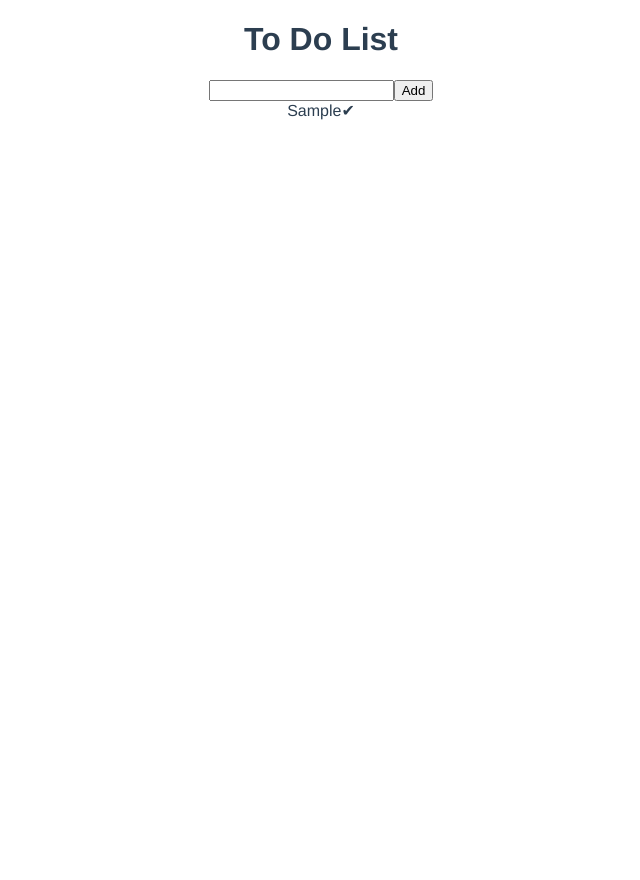
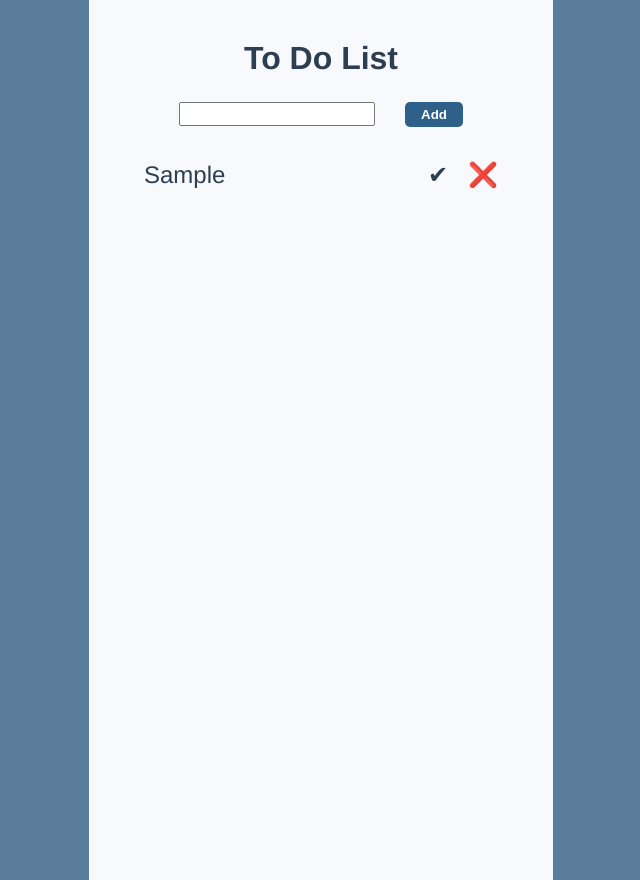
Before and after one commit to AmirrezaJM/pinia-fundamentals, a Vue app: page / in a window 1280 px wide. Both pictures are taken after typing "Sample" into the empty fields and a click on the button "Add". Shown: the whole page, without its empty margins (319-959 px from the left). Before the commit the page ends 800 px from the top, so only its background shows below. Built offline with nearby package versions, Linux system fonts and the light colour scheme.

Commit message:
lecture5-end

```diff
--- a/src/App.vue
+++ b/src/App.vue
@@ -7,7 +7,14 @@
 </template>
 
 <style>
+* {
+  margin: 0;
+  padding: 0;
+}
 #app {
+  background-color: #597d9a;
+  display: flex;
+  justify-content: center;
   font-family: Avenir, Helvetica, Arial, sans-serif;
   -webkit-font-smoothing: antialiased;
   -moz-osx-font-smoothing: grayscale;
--- a/src/components/TodoApp.vue
+++ b/src/components/TodoApp.vue
@@ -12,4 +12,10 @@
 </template>
 
 <style scoped>
+.todo-app {
+  padding: 5vh;
+  min-height: 100vh;
+  width: 30vw;
+  background-color: #f7f9fc;
+}
 </style>
--- a/src/components/TodoForm.vue
+++ b/src/components/TodoForm.vue
@@ -3,6 +3,7 @@
 import { useTodoListStore } from '@/stores/todoList'
 
 const todo = ref('')
+
 const store = useTodoListStore()
 
 function addItemAndClear(item) {
@@ -13,6 +14,7 @@
   store.addTodo(item)
   todo.value = ''
 }
+
 </script>
 
 <template>
@@ -24,4 +26,31 @@
 </template>
 
 <style scoped>
+form {
+  margin-bottom: 15px;
+}
+input {
+  margin-top: 25px;
+  margin-bottom: 15px;
+  height: 20px;
+  width: 50%;
+}
+button {
+  margin-left: 30px;
+  background-color: #2f6089;
+  padding: 5px 10px;
+  border: none;
+  border-radius: 5px;
+  font-weight: 800;
+  color: white;
+  width: 15%;
+}
+.alert-div {
+  min-height: 25px;
+}
+.alert {
+  color: #d1495b;
+  font-size: 1em;
+  font-weight: 600;
+}
 </style>
--- a/src/components/TodoList.vue
+++ b/src/components/TodoList.vue
@@ -8,7 +8,7 @@
 const { todoList } = storeToRefs(store)
 
 // destructuring action method doesn't require using storeToRefs:
-const { toggleCompleted } = store
+const { toggleCompleted, deleteTodo } = store
 
 </script>
 
@@ -16,12 +16,30 @@
   <div v-for="todo in todoList" :key="todo.id" class="item">
     <div class="content">
       <span :class="{ completed: todo.completed }">{{ todo.item }}</span>
-      <span @click.stop="toggleCompleted(todo.id)">&#10004;</span>
+      <div>
+        <span @click.stop="toggleCompleted(todo.id)">&#10004;</span>
+        <span @click="deleteTodo(todo.id)" class="x">&#10060;</span>
+      </div>
     </div>
   </div>
 </template>
 
 <style scoped>
+span {
+  margin: 0 10px;
+  cursor: pointer;
+}
+.item {
+  display: flex;
+  justify-content: center;
+}
+.content {
+  display: flex;
+  font-size: 1.5em;
+  justify-content: space-between;
+  width: 80vw;
+  padding: 5px;
+}
 .completed {
   text-decoration: line-through;
 }
--- a/src/stores/todoList.js
+++ b/src/stores/todoList.js
@@ -1,3 +1,4 @@
+
 import { defineStore } from 'pinia'
 
 export const useTodoListStore = defineStore('todoList', {
```
